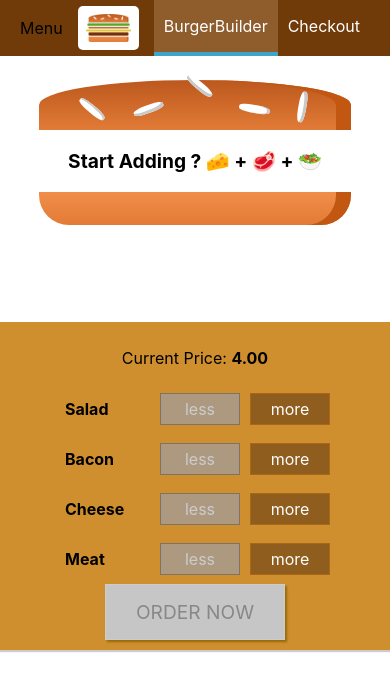
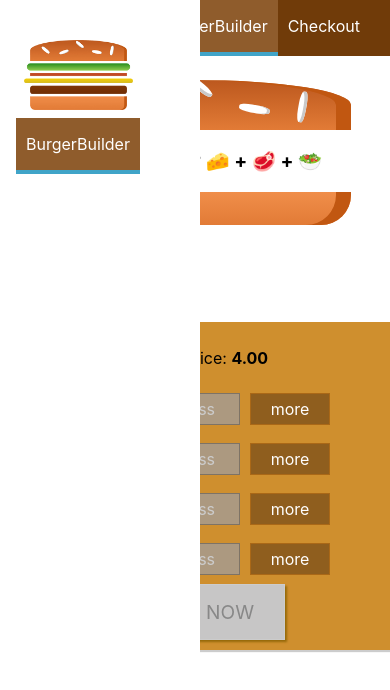
Before and after one commit to YoussefPasha/BURGER_ORDERING, a React (Create React App) app: page / in a window 390 px wide. Shown: the top 690 px of the page. Built offline with nearby package versions, Linux system fonts and the light colour scheme.

Commit message:
Add sidebar & styling responsive wepapp

```diff
--- a/src/components/Layout/Layout.js
+++ b/src/components/Layout/Layout.js
@@ -2,10 +2,12 @@
 import Toolbar from "../Navigation/Toolbar/Toolbar";
 import Auxx from "../../hoc/Auxx";
 import "./Layout.css";
+import SideDrawer from "../Navigation/SideDrawer/SideDrawer";
 const Layout = (props) => (
   <Auxx>
     <div>
       <Toolbar />
+      <SideDrawer />
     </div>
     <main className="Content">{props.children}</main>
   </Auxx>
--- a/src/components/Logo/Logo.css
+++ b/src/components/Logo/Logo.css
@@ -1,7 +1,7 @@
 .Logo {
   background-color: white;
   padding: 8px;
-  height: 80%;
+  height: 100%;
   box-sizing: border-box;
   border-radius: 5px;
 }
--- a/src/components/Logo/Logo.js
+++ b/src/components/Logo/Logo.js
@@ -3,7 +3,7 @@
 import burgerLogo from "../../assets/images/burger-logo.png";
 
 const Logo = (props) => (
-  <div className="Logo">
+  <div className="Logo" style={{ height: props.height }}>
     <img src={burgerLogo} alt="Myburger" />
   </div>
 );
--- /dev/null
+++ b/src/components/Navigation/SideDrawer/SideDrawer.css
@@ -0,0 +1,29 @@
+.SideDrawer {
+  position: fixed;
+  width: 200px;
+  max-width: 70%;
+  height: 100%;
+  left: 0;
+  top: 0;
+  z-index: 200;
+  background-color: white;
+  padding: 32px 16px;
+  box-sizing: border-box;
+  transition: transform 0.3s ease-out;
+}
+
+@media (min-width: 500px) {
+  .SideDrawer {
+    display: none;
+  }
+}
+
+.Open {
+  transform: translateX(0);
+}
+.Close {
+  transform: translateX(-100%);
+}
+.Logo {
+  height: 11%;
+}
--- /dev/null
+++ b/src/components/Navigation/SideDrawer/SideDrawer.js
@@ -0,0 +1,16 @@
+import React from "react";
+import Logo from "../../Logo/Logo";
+import NavigationItems from "../NavigationItems/NavigationItems";
+import "./SideDrawer.css";
+const SideDrawer = () => {
+  return (
+    <div className="SideDrawer">
+      <Logo height="11%"/>
+      <nav>
+        <NavigationItems />
+      </nav>
+    </div>
+  );
+};
+
+export default SideDrawer;
--- a/src/components/Navigation/Toolbar/Toolbar.js
+++ b/src/components/Navigation/Toolbar/Toolbar.js
@@ -7,7 +7,7 @@
 const Toolbar = (props) => (
   <header className="Toolbar">
     <div>Menu</div>
-    <Logo />
+    <Logo height="80%" />
     <NavigationItems />
   </header>
 );
```
Also changed, not shown: 1 other file (tests, documents, lock files or other folders).
